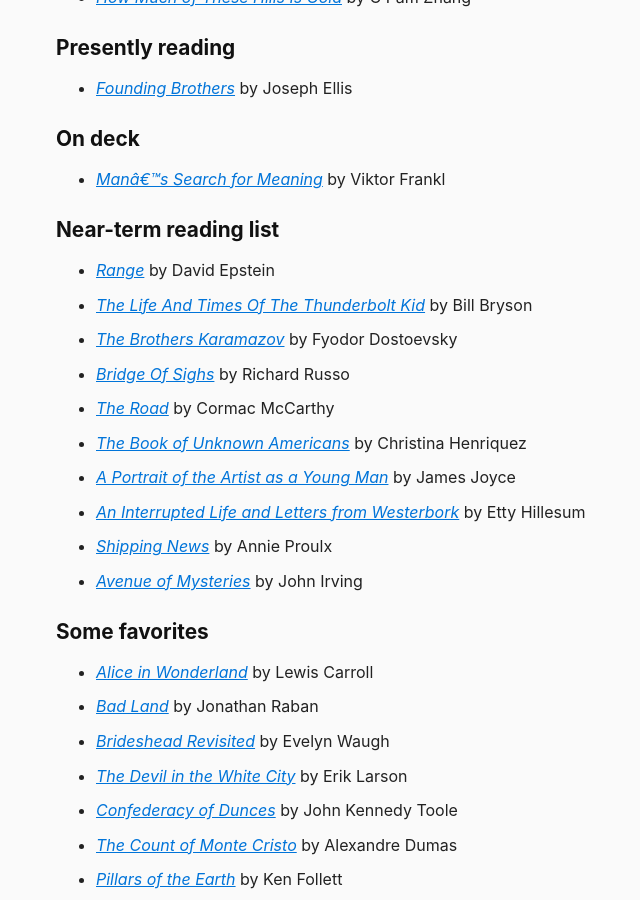
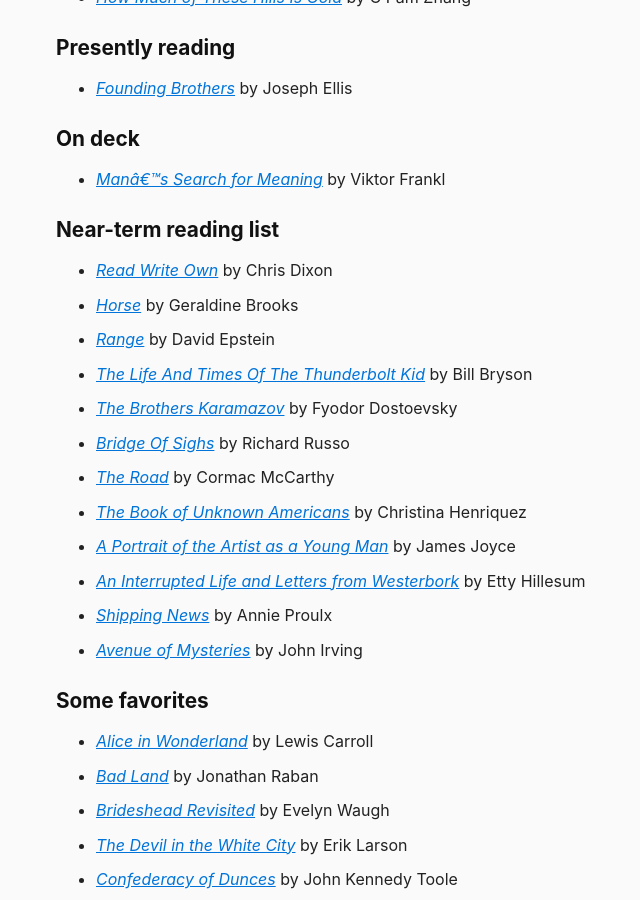
Before and after one commit to berensp/berensp.github.io, a Jekyll site: the page built from pages/books.md, in a window 1280 px wide and 900 px high, scrolled down 600 px. Shown: the whole window, without its empty margins (264-904 px from the left). Built offline with Jekyll 4.4.1, drawn with Linux system fonts in a browser that asks for light colours; a script that is not in the unit is left out.

Commit message:
Update books.md

```diff
--- a/pages/books.md
+++ b/pages/books.md
@@ -20,6 +20,8 @@ ogimage: bookshelf.bw.png
 - [*Man's Search for Meaning*](https://www.google.com/books/edition/_/F-Q_xGjWBi8C?hl=en&sa=X&ved=2ahUKEwjbxKbXq7CDAxVLhIkEHZEoCFAQre8FegUIAxDXAQ) by Viktor Frankl
 
 ## Near-term reading list
+- [*Read Write Own*](https://www.google.com/books/edition/Read_Write_Own/rmvFEAAAQBAJ?hl=en&gbpv=0) by Chris Dixon
+- [*Horse*](https://www.google.com/books/edition/Horse/xd5CEAAAQBAJ?hl=en&gbpv=0) by Geraldine Brooks
 - [*Range*](https://www.google.com/books/edition/Range/6nsmEAAAQBAJ?hl=en&gbpv=0) by David Epstein
 - [*The Life And Times Of The Thunderbolt Kid*](https://www.google.com/books/edition/The_Life_and_Times_of_the_Thunderbolt_Ki/W_WOEAAAQBAJ?hl=en) by Bill Bryson
 - [*The Brothers Karamazov*](https://www.google.com/books/edition/The_Brothers_Karamazov/cZAkHnartsYC?hl=en&gbpv=0) by Fyodor Dostoevsky
```
